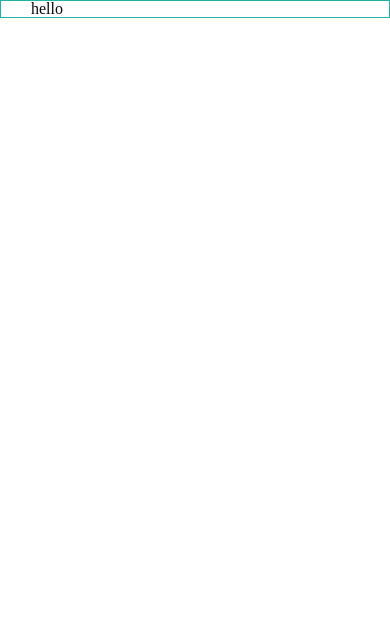
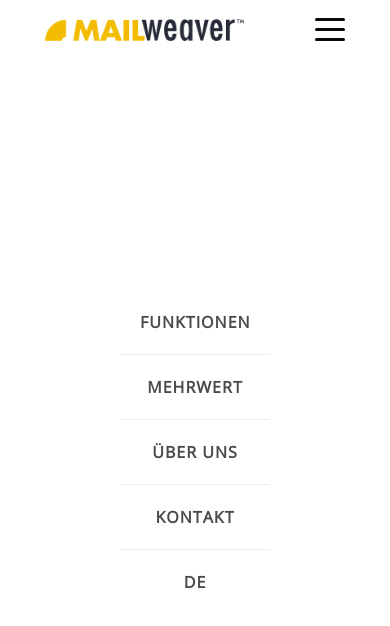
Before and after one commit to jeromehaas/website-yellowreach, a Next.js app in the folder frontend/: page / in a window 390 px wide. Shown: the top 626 px of the page. Built offline with nearby package versions, Linux system fonts and the light colour scheme.

Commit message:
Implement: add mobile navigation

```diff
--- a/frontend/components/links/Link.tsx
+++ b/frontend/components/links/Link.tsx
@@ -1,15 +1,17 @@
 import React from 'react';
 
 interface Props {
-  linkText: Text;
+  children: React.ReactNode;
   fontColor?: string;
   target: string;
   textAlign?: string;
+  style?: any;
+  className?: string;
 }
 
-const Link: React.FunctionComponent<Props> = ({ linkText, fontColor = 'yellow', target = '/', textAlign = 'left' }) => (
-  <a href={target} className={`link font-color-${fontColor} text-align-${textAlign}`}>
-    { linkText}
+const Link: React.FunctionComponent<Props> = ({ children, fontColor = 'yellow', target = '/', textAlign = 'left', className }) => (
+  <a href={target} className={`link ${className} font-color-${fontColor} text-align-${textAlign}`}>
+    { children}
   </a>
 );
 
--- /dev/null
+++ b/frontend/components/partials/Navigation.tsx
@@ -0,0 +1,42 @@
+import React, { Fragment } from 'react';
+import { SectionLayout } from 'components/layout/SectionLayout';
+import { Link } from 'components/links/Link';
+
+interface Props { }
+
+const Navigation: React.FunctionComponent<Props> = () => (
+  <Fragment>
+    <nav className="desktop-navigation">
+      <SectionLayout>
+        <div className="desktop-navigation__wrapper">
+          <img src="logos/yellowreach.png" alt="" className="desktop-navigation__logo" />
+          <Link fontColor="black" target="/" className="desktop-navigation__link">Functions</Link>
+          <Link fontColor="black" target="/" className="desktop-navigation__link">About</Link>
+          <Link fontColor="black" target="/" className="desktop-navigation__link">Contact</Link>
+          <Link fontColor="black" target="/">About</Link>
+        </div>
+      </SectionLayout>
+    </nav>
+    <nav className="mobile-navigation">
+      <SectionLayout>
+        <div className="mobile-navigation__wrapper">
+          <img src="logos/yellowreach.png" alt="" className="mobile-navigation__logo" />
+          <button className="mobile-navigation__hamburger hamburger hamburger--squeeze" type="button">
+            <span className="hamburger-box">
+              <span className="hamburger-inner" />
+            </span>
+          </button>
+        </div>
+      </SectionLayout>
+      <div className="mobile-navigation__backgroundlayer mobile-navigation__backgroundlayer--visible">
+        <Link target="/" fontColor="block" className="mobile-navigation__item mobile-navigation__item--present">Funktionen</Link>
+        <Link target="/" fontColor="block" className="mobile-navigation__item mobile-navigation__item--present">Mehrwert</Link>
+        <Link target="/" fontColor="block" className="mobile-navigation__item mobile-navigation__item--present">Über Uns</Link>
+        <Link target="/" fontColor="block" className="mobile-navigation__item mobile-navigation__item--present">Kontakt</Link>
+        <Link target="/" fontColor="block" className="mobile-navigation__item mobile-navigation__item--present">DE</Link>
+      </div>
+    </nav>
+  </Fragment>
+);
+
+export { Navigation };
--- a/frontend/pages/index.tsx
+++ b/frontend/pages/index.tsx
@@ -6,15 +6,14 @@
 import { LimiterLayout } from 'components/layout/LimiterLayout';
 import { SectionLayout } from 'components/layout/SectionLayout';
 import { Head } from 'components/partials/Head';
+import { Navigation } from 'components/partials/Navigation';
 
 export default function Home() {
   return (
     <div>
       <Head />
       <PageLayout>
-        <SectionLayout>
-          hello
-        </SectionLayout>
+        <Navigation />
       </PageLayout>
     </div>
   );
--- a/frontend/styles/central.scss
+++ b/frontend/styles/central.scss
@@ -7,3 +7,5 @@
 @import 'partials/Button.scss';
 @import 'partials/Link.scss';
 @import 'partials/Layout.scss';
+@import 'partials/Hamburger.scss';
+@import 'partials/Navigation.scss';
--- /dev/null
+++ b/frontend/styles/partials/Hamburger.scss
@@ -0,0 +1,106 @@
+@import '../vars.scss';
+
+.hamburger {
+  padding: 15px 15px;
+  display: inline-block;
+  cursor: pointer;
+  transition-property: opacity, filter;
+  transition-duration: 0.15s;
+  transition-timing-function: linear;
+  font: inherit;
+  color: inherit;
+  text-transform: none;
+  background-color: transparent;
+  border: 0;
+  margin: 0;
+  overflow: visible;
+}
+
+.hamburger:hover {
+  opacity: 0.7;
+}
+
+.hamburger--active:hover {
+  opacity: 0.7;
+}
+
+.hamburger--active .hamburger-inner,
+.hamburger--active .hamburger-inner::before,
+.hamburger--active .hamburger-inner::after {
+  background-color: $black;
+}
+
+.hamburger-box {
+  width: 30px;
+  height: 30px;
+  display: inline-block;
+  position: relative;
+  vertical-align: middle;
+}
+
+.hamburger-inner {
+  display: block;
+  top: 50%;
+  margin-top: -2px;
+}
+
+.hamburger-inner,
+.hamburger-inner::before,
+.hamburger-inner::after {
+  width: 30px;
+  height: 2.5px;
+  background-color: $black;
+  border-radius: 4px;
+  position: absolute;
+  transition-property: transform;
+  transition-duration: 0.15s;
+  transition-timing-function: ease;
+}
+
+.hamburger-inner::before,
+.hamburger-inner::after {
+  content: "";
+  display: block;
+}
+
+.hamburger-inner::before {
+  top: -10px;
+}
+
+.hamburger-inner::after {
+  bottom: -10px;
+}
+
+/*
+   * Squeeze
+   */
+.hamburger--squeeze .hamburger-inner {
+  transition-duration: 0.075s;
+  transition-timing-function: cubic-bezier(0.55, 0.055, 0.675, 0.19);
+}
+
+.hamburger--squeeze .hamburger-inner::before {
+  transition: top 0.075s 0.12s ease, opacity 0.075s ease;
+}
+
+.hamburger--squeeze .hamburger-inner::after {
+  transition: bottom 0.075s 0.12s ease, transform 0.075s cubic-bezier(0.55, 0.055, 0.675, 0.19);
+}
+
+.hamburger--active .hamburger-inner {
+  transform: rotate(45deg);
+  transition-delay: 0.12s;
+  transition-timing-function: cubic-bezier(0.215, 0.61, 0.355, 1);
+}
+
+.hamburger--active .hamburger-inner::before {
+  top: 0;
+  opacity: 0;
+  transition: top 0.075s ease, opacity 0.075s 0.12s ease;
+}
+
+.hamburger--active .hamburger-inner::after {
+  bottom: 0;
+  transform: rotate(-90deg);
+  transition: bottom 0.075s ease, transform 0.075s 0.12s cubic-bezier(0.215, 0.61, 0.355, 1);
+}
--- a/frontend/styles/partials/Layout.scss
+++ b/frontend/styles/partials/Layout.scss
@@ -10,7 +10,7 @@
 }
 .limiter-layout {
   width: 100%;
-  border: 1px solid lightseagreen;
+  // border: 1px solid lightseagreen;
   max-width: $max-width;
   margin: 0 auto;
 }
--- /dev/null
+++ b/frontend/styles/partials/Navigation.scss
@@ -0,0 +1,159 @@
+@import '../vars.scss';
+/* ------------------------------------------ */
+/* -- DESKTOP NAVIGATION
+/* ------------------------------------------ */
+
+.desktop-navigation {
+  display: block;
+  box-shadow: 0 2px 4px 0 rgba(0, 0, 0, 0.2);
+  background-color: #ffffff;
+  z-index: 100;
+  position: fixed;
+  top: 0;
+  left: 0;
+  right: 0;
+}
+
+.desktop-navigation__wrapper {
+  display: flex;
+  flex-direction: row;
+  align-items: center;
+  height: 100px;
+}
+
+.desktop-navigation__logo {
+  margin-right: auto;
+  height: 23px;
+}
+
+.desktop-navigation__link {
+  margin-left: 15px;
+}
+
+
+
+/* ------------------------------------------ */
+/* -- MOBILE NAVIGATION
+/* ------------------------------------------ */
+
+.mobile-navigation {
+  display: none;
+  box-shadow: 0 2px 4px 0 rgba(0, 0, 0, 0.2);
+  z-index: 100;
+  position: fixed;
+  top: 0;
+  left: 0;
+  right: 0;
+}
+
+
+.mobile-navigation__wrapper {
+  display: flex;
+  flex-direction: row;
+  align-items: center;
+  justify-content: space-between;
+  height: 60px;
+  background-color: #ffffff;
+  z-index: 100;
+}
+
+.mobile-navigation__logo {
+  padding-left: 15px;
+  height: 22px;
+}
+
+.mobile-navigation__hamburger {
+  outline: none;
+}
+
+.mobile-navigation__link {
+  margin-left: 15px;
+}
+
+
+/* -------------------------------------------------------------- */
+.mobile-navigation__backgroundlayer {
+  background-color: #ffffff;
+
+  position: fixed;
+  top: 0;
+  left: unset;
+  bottom: unset;
+  right: unset;
+  opacity: 0;
+  transition: opacity 0.3s ease;
+  display: flex;
+  flex-direction: column;
+  justify-content: center;
+  align-items: center;
+  z-index: 0;
+}
+
+.mobile-navigation__backgroundlayer--visible {
+  top: 60px;
+  left: 0;
+  bottom: 0;
+  right: 0;
+  opacity: 1;
+  z-index: 50;
+}
+
+.mobile-navigation__item {
+  text-decoration: none;
+  color: #4a4a4a;
+  padding: 20px;
+  width: 150px;
+  border-bottom: 1px solid rgba(74, 74, 74, 0.1);
+  text-align: center;
+  font-size: 16px;
+  text-transform: uppercase;
+  font-weight: bold;
+  opacity: 0;
+  transition: opacity 1.3s ease;
+}
+
+.mobile-navigation__item--present {
+  opacity: 1 !important;
+}
+
+.mobile-navigation__item:last-child {
+  border-bottom: none;
+}
+
+.mobile-navigation__item:active,
+.mobile-navigation__item:focus {
+  color: #ffca0d;
+}
+
+.mobile-navigation__item--is-present:nth-child(1) {
+  transition-delay: 0.1s
+}
+
+.mobile-navigation__item--is-present:nth-child(2) {
+  transition-delay: 0.25s
+}
+
+.mobile-navigation__item--is-present:nth-child(3) {
+  transition-delay: 0.4s
+}
+
+.mobile-navigation__item--is-present:nth-child(4) {
+  transition-delay: 0.55s
+}
+
+.mobile-navigation__item--is-present:nth-child(5) {
+  transition-delay: 0.7s
+}
+
+
+/* -------------------------------------------------------------- */
+
+@media (max-width: 1000px) {
+  .desktop-navigation {
+    display: none;
+  }
+
+  .mobile-navigation {
+    display: block;
+  }
+}
--- a/frontend/styles/reset.scss
+++ b/frontend/styles/reset.scss
@@ -81,7 +81,6 @@
   padding: 0;
   border: 0;
   font-size: 100%;
-  font: inherit;
   vertical-align: baseline;
 }
 
```
Also changed, not shown: frontend/.eslintrc.json, frontend/public/logos/yellowreach.png (added).
